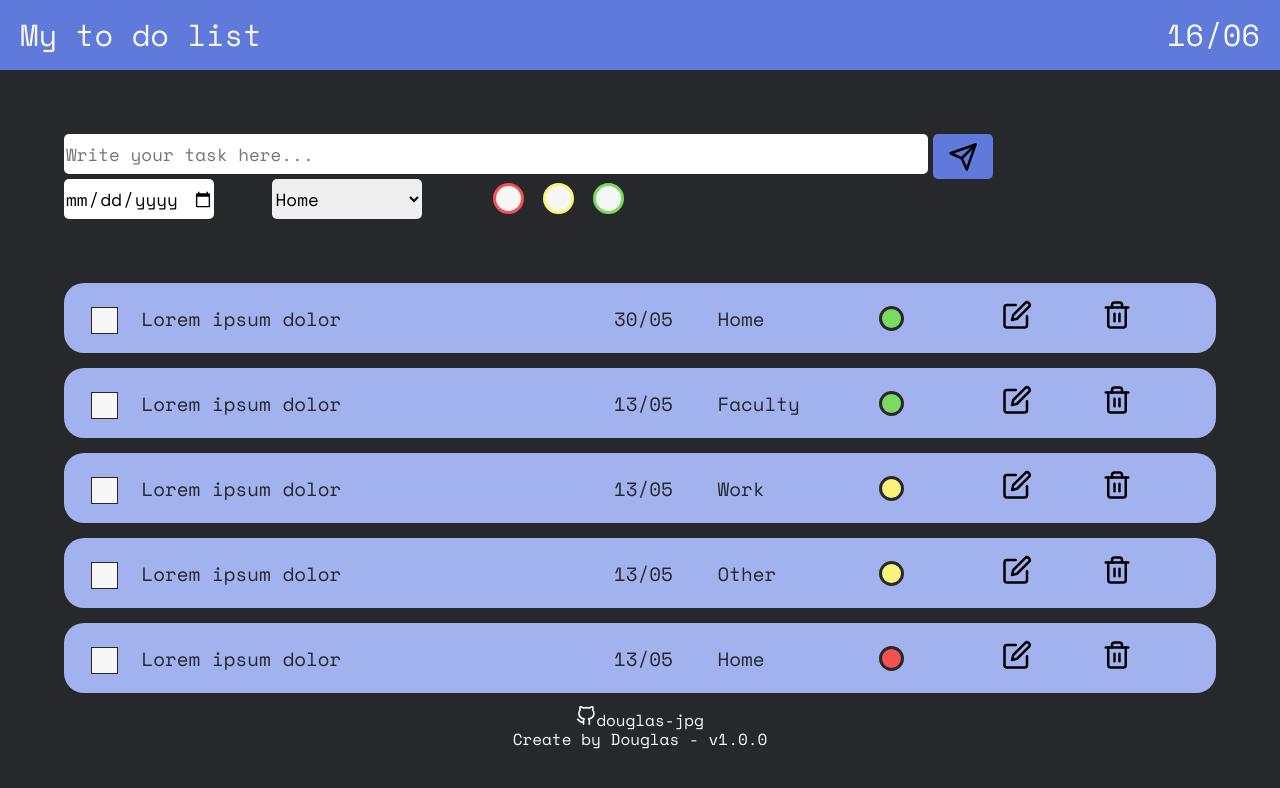
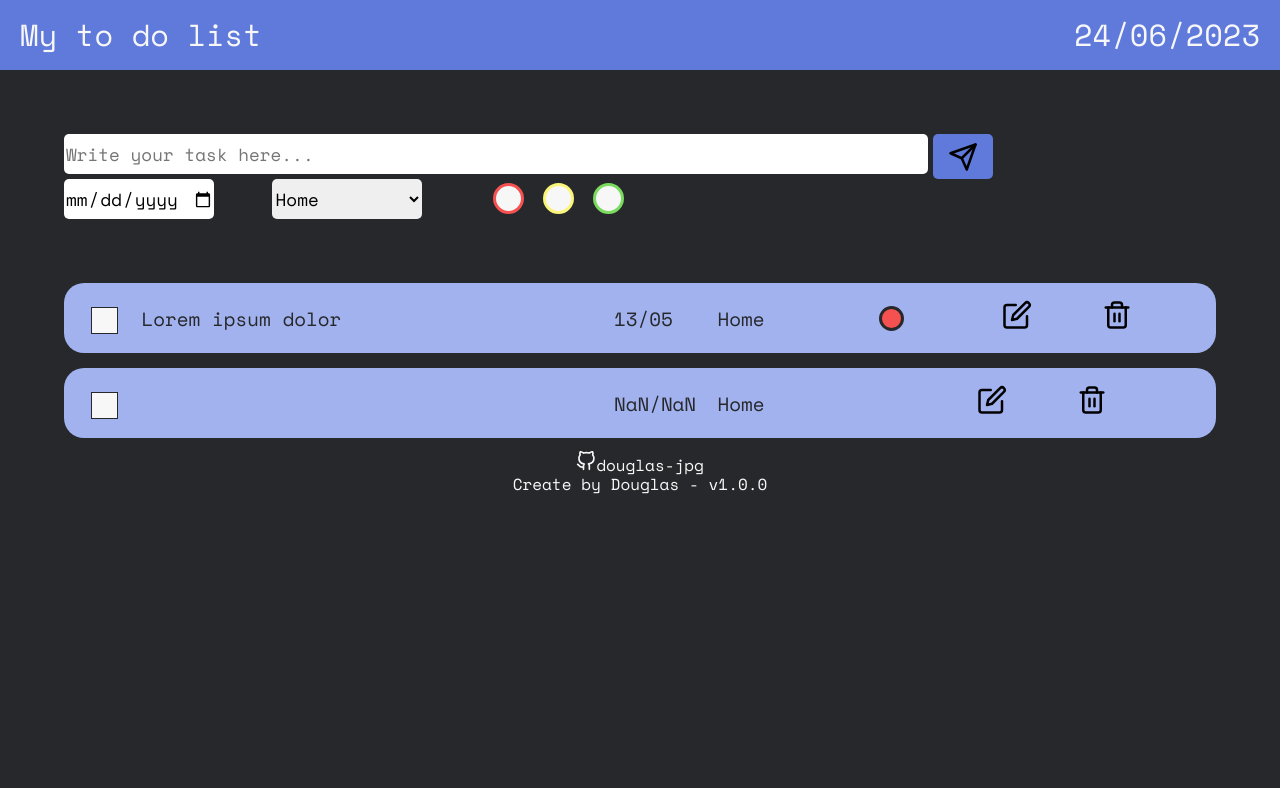
Before and after one commit to douglas-jpg/To-do-list, a plain HTML site: page index.html in a window 1280 px wide. Both pictures are taken after a click on the button 963 px from the left and 156 px from the top of the page. Drawn offline with Linux system fonts and the light colour scheme.

Commit message:
criar tarefa
função de criar tarefa , porem ainda nao salva

```diff
--- a/index.html
+++ b/index.html
@@ -18,14 +18,13 @@
         <title>To do list</title>
     </head>
     <body>
+        <header>
+            <div class="title">
+                <h1>My to do list</h1>
+            </div>
+            <h2 class="new-date"></h2>
+        </header>
         <main>
-            <header>
-                <div class="title">
-                    <h1>My to do list</h1>
-                </div>
-                <time datetime="2023-06-16">16/06</time>
-            </header>
-
             <section class="new-task">
                 <div class="writesend-new-task">
                     <input type="text" placeholder="Write your task here..." class="input-task">
@@ -33,11 +32,11 @@
                 </div>
                 <div class="option-new-task">
                     <input type="date" name="date" class="input-date">
-                    <select>
-                        <option value="home">Home</option>
-                        <option value="school">Faculty</option>
-                        <option value="work">Work</option>
-                        <option value="other">Other</option>
+                    <select class="tag">
+                        <option value="Home">Home</option>
+                        <option value="School">Faculty</option>
+                        <option value="Work">Work</option>
+                        <option value="Other">Other</option>
                     </select>
                     <div class="select-priority">
                         <input type="checkbox" class="high">
@@ -48,42 +47,6 @@
             </section>
 
             <section class="all-tasks">
-                <div class="task">
-                    <input type="checkbox">
-                    <div class="text-task">Lorem ipsum dolor</div>
-                    <div class="date-task">30/05</div>
-                    <div class="bookmark">Home</div>
-                    <div class="priority p-low"></div>
-                    <button class="edit"><img src="assets/svg/edit.svg" alt="button to edit"></button>
-                    <button class="delet"><img src="assets/svg/trash-2.svg" alt="button to delet"></button>
-                </div>
-                <div class="task">
-                    <input type="checkbox">
-                    <div class="text-task">Lorem ipsum dolor</div>
-                    <div class="date-task">13/05</div>
-                    <div class="bookmark">Faculty</div>
-                    <div class="priority p-low"></div>
-                    <button class="edit"><img src="assets/svg/edit.svg" alt="button to edit"></button>
-                    <button class="delet"><img src="assets/svg/trash-2.svg" alt="button to delet"></button>
-                </div>
-                <div class="task">
-                    <input type="checkbox">
-                    <div class="text-task">Lorem ipsum dolor</div>
-                    <div class="date-task">13/05</div>
-                    <div class="bookmark">Work</div>
-                    <div class="priority p-medium"></div>
-                    <button class="edit"><img src="assets/svg/edit.svg" alt="button to edit"></button>
-                    <button class="delet"><img src="assets/svg/trash-2.svg" alt="button to delet"></button>
-                </div>
-                <div class="task">
-                    <input type="checkbox">
-                    <div class="text-task">Lorem ipsum dolor</div>
-                    <div class="date-task">13/05</div>
-                    <div class="bookmark">Other</div>
-                    <div class="priority p-medium"></div>
-                    <button class="edit"><img src="assets/svg/edit.svg" alt="button to edit"></button>
-                    <button class="delet"><img src="assets/svg/trash-2.svg" alt="button to delet"></button>
-                </div>
                 <div class="task">
                     <input type="checkbox">
                     <div class="text-task">Lorem ipsum dolor</div>
@@ -99,5 +62,6 @@
             <a href="https://github.com/douglas-jpg"><img src="assets/svg/github.svg" alt="">douglas-jpg</a>
             <p>Create by Douglas - v1.0.0</p>
         </footer>
+        <a href=""></a>
     </body>
 </html>
--- a/js/script.js
+++ b/js/script.js
@@ -0,0 +1,91 @@
+const todasTarefas = document.querySelector('.all-tasks');
+const bttEnviar = document.querySelector('.send-task');
+
+const inputTexto = document.querySelector('.input-task');
+const inputData = document.querySelector('.input-date');
+const inputSelect = document.querySelector('.tag');
+const inputHigh = document.querySelector('.high');
+const inputMedium = document.querySelector('.medium');
+const inputLow = document.querySelector('.low');
+
+const lapis = '<img src="assets/svg/edit.svg" alt="button to edit">';
+const lixeira = '<img src="assets/svg/trash-2.svg" alt="button to delet"></img>';
+
+
+// Criando elemento
+function criarElemento (tag, nomeClasse) {
+    const elemento = document.createElement(tag);
+    elemento.className = nomeClasse;
+    return elemento;
+};
+
+// Criando caixa de marcar
+function setCaixa (tag, div) {
+    const elemento = document.createElement(tag);
+    elemento.type = 'checkbox';
+    div.appendChild(elemento);
+};
+
+// pegando e formatando a data
+function setData (data, div) {
+    const date = criarElemento('div', 'date-task');
+    valor = data.value;
+    valorData = new Date(valor);
+    let mes = (valorData.getMonth() + 1).toString().padStart(2, '0');
+    let dia = valorData.getDate().toString().padStart(2, '0');
+    let dataFormatada = `${dia}/${mes}`;
+    date.innerHTML = dataFormatada;
+    div.appendChild(date);
+};
+
+// Criar botões e colocar na div
+function setBttm(nomeClasse, conteudo, div){
+    const btm = criarElemento('button', nomeClasse);
+    btm.innerHTML = conteudo;
+    div.appendChild(btm);
+};
+
+// Criar outros textos na tarefa
+function createDiv (tag, nomeClass, div, input) {
+    const elem = criarElemento(tag, nomeClass);
+    elem.innerHTML = input.value;
+    div.appendChild(elem);
+};
+
+function checarPrioridade(div){
+    if (inputHigh.checked){
+        let prioridade = criarElemento('div', 'priority p-high');
+        div.appendChild(prioridade);
+    } else if (inputMedium.checked){
+        let prioridade = criarElemento('div', 'priority p-medium');
+        div.appendChild(prioridade);
+    } else if (inputLow.checked){
+        let prioridade = criarElemento('div', 'priority p-low');
+        div.appendChild(prioridade);
+    }
+};
+
+// data de hoje
+dataHoje = () => {
+    const dataAtual = document.querySelector('.new-date');
+    let data = new Date();
+    let dia = data.getDate();
+    let mes = (data.getMonth() + 1).toString().padStart(2, '0');
+    let ano = data.getFullYear();
+    dataAtual.innerHTML = `${dia}/${mes}/${ano}`;
+};
+
+// quando enviar a tarefa
+bttEnviar.onclick = () => {
+    const tarefa = criarElemento('div', 'task');
+    setCaixa('input', tarefa);
+    createDiv('div', 'text-task', tarefa, inputTexto);
+    setData(inputData, tarefa);
+    createDiv('div', 'bookmark', tarefa, inputSelect);
+    checarPrioridade(tarefa);
+    setBttm('edit', lapis, tarefa);
+    setBttm('delet', lixeira, tarefa);
+    todasTarefas.appendChild(tarefa);
+};
+
+dataHoje();
```
